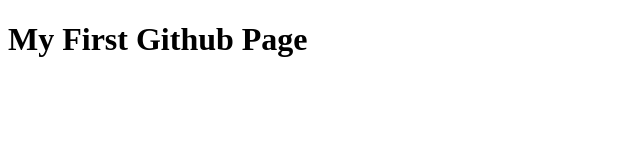
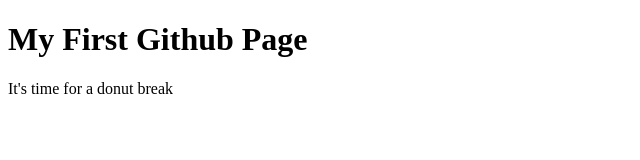
Before and after one commit to Azobel/Azobel.giyhub.io, a plain HTML site: page index.html in a window 1280 px wide. Shown: the whole page, without its empty margins (0-640 px from the left). Drawn offline with Linux system fonts and the light colour scheme.

Commit message:
Update index.html

```diff
--- a/index.html
+++ b/index.html
@@ -7,5 +7,6 @@
 
 <body>
 <h1>My First Github Page</h1>
+  </p>It's time for a donut break</p>
 </body>
 </html>
```
